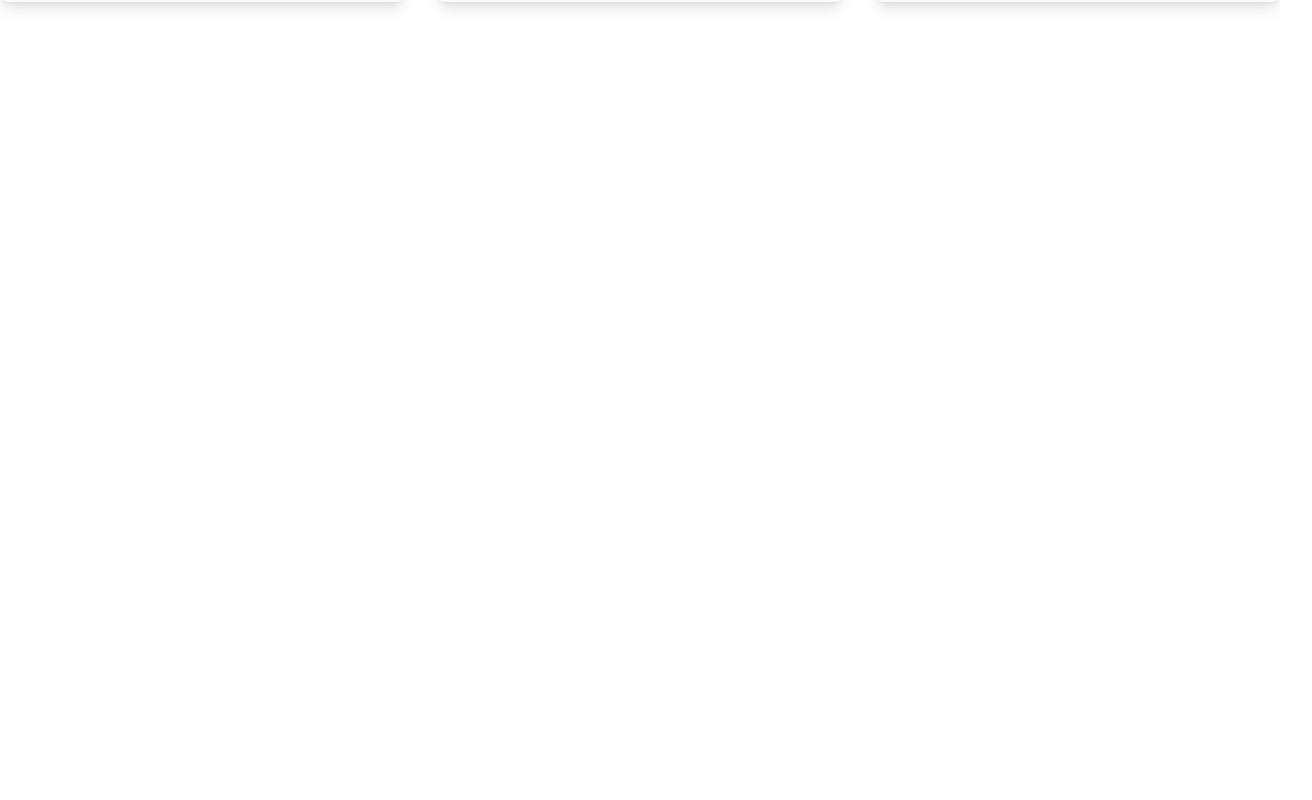
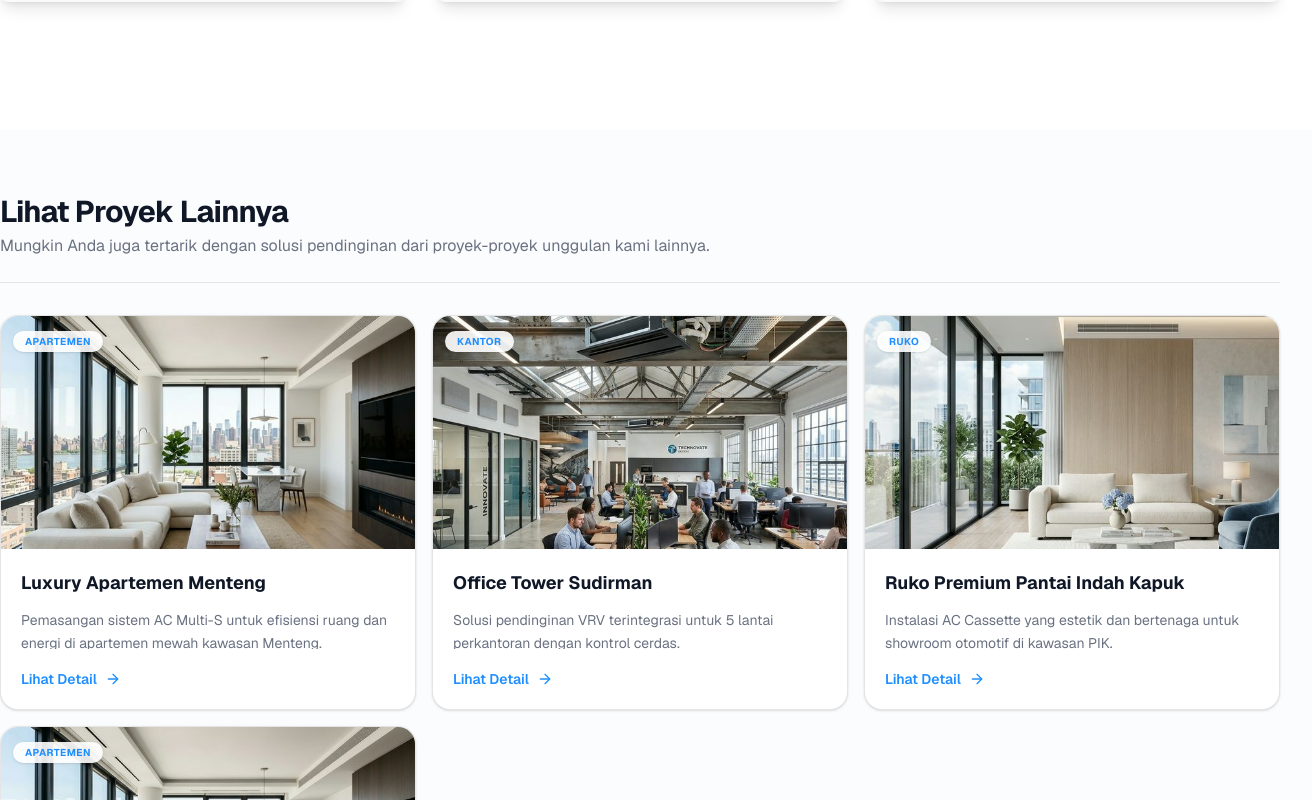
Before and after one commit to penhele/ac-sejuk-abadi-frontend, a Next.js app: page /portofolio/1 in a window 1280 px wide. Shown: the part 1900-2700 px from the top of the page, 1312 px wide, since content can reach past the window. Before the commit the page ends 1982 px from the top, so only its background shows below. Built offline with nearby package versions, Linux system fonts and the light colour scheme.

Commit message:
refactor: edit detail portofolio lagi, tambahin list porto

```diff
--- a/components/pages/portofolio/portofolio-detail-page.tsx
+++ b/components/pages/portofolio/portofolio-detail-page.tsx
@@ -1,3 +1,4 @@
+import PortofolioList from "@/components/lists/portofolio-list";
 import ProductCard from "@/components/cards/product-card";
 import { Separator } from "@/components/ui/separator";
 import Image from "next/image";
@@ -144,6 +145,21 @@ export default function PortofolioDetailPage() {
           <ProductCard id="daikin-cassette" />
         </div>
       </section>
+
+      {/* NEW: Related Projects Section */}
+      <section className="space-y-8 pb-16 bg-slate-50/50 -mx-4 sm:-mx-6 lg:-mx-8 px-4 sm:px-6 lg:px-8 py-16">
+        <div className="flex flex-col md:flex-row md:items-end justify-between gap-6 border-b pb-6">
+          <div className="space-y-1">
+            <h2 className="text-3xl font-bold tracking-tight text-gray-900">
+              Lihat Proyek Lainnya
+            </h2>
+            <p className="text-gray-500">
+              Mungkin Anda juga tertarik dengan solusi pendinginan dari proyek-proyek unggulan kami lainnya.
+            </p>
+          </div>
+        </div>
+        <PortofolioList />
+      </section>
     </div>
   );
 }
```
